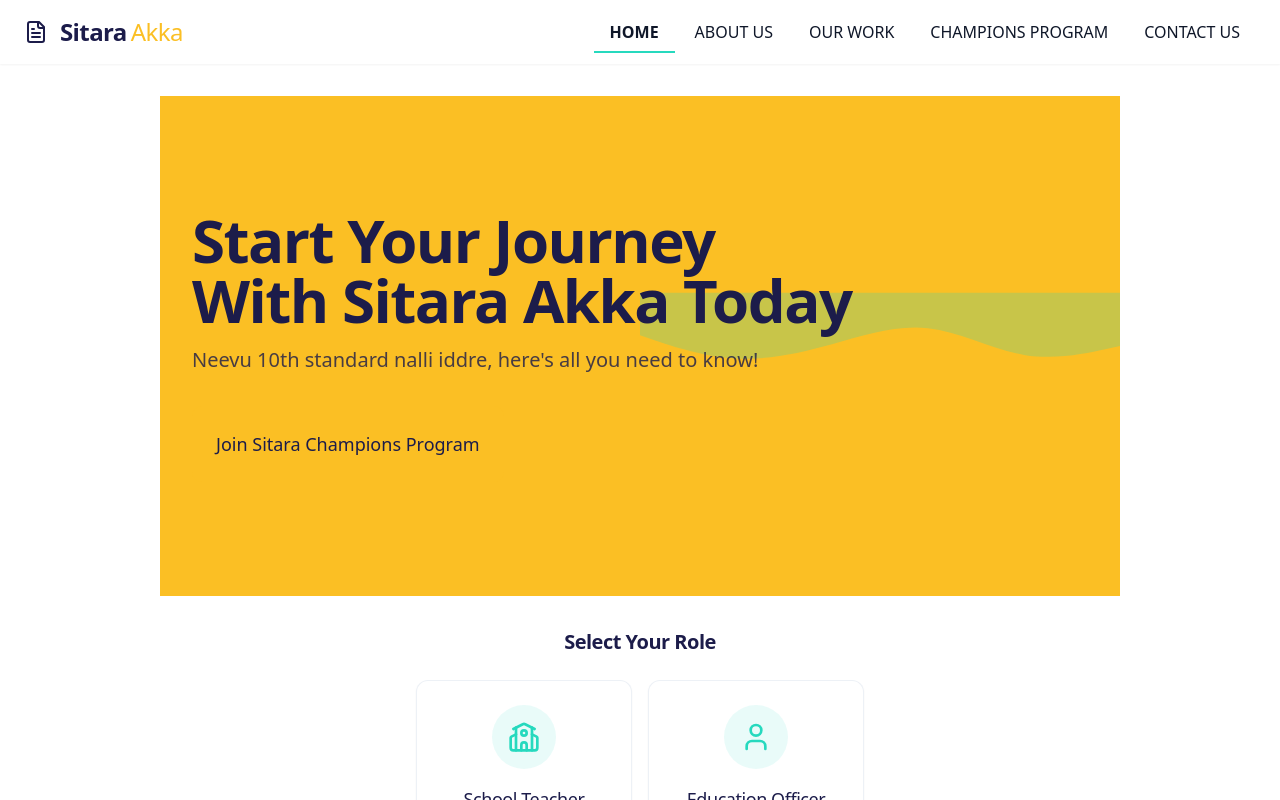
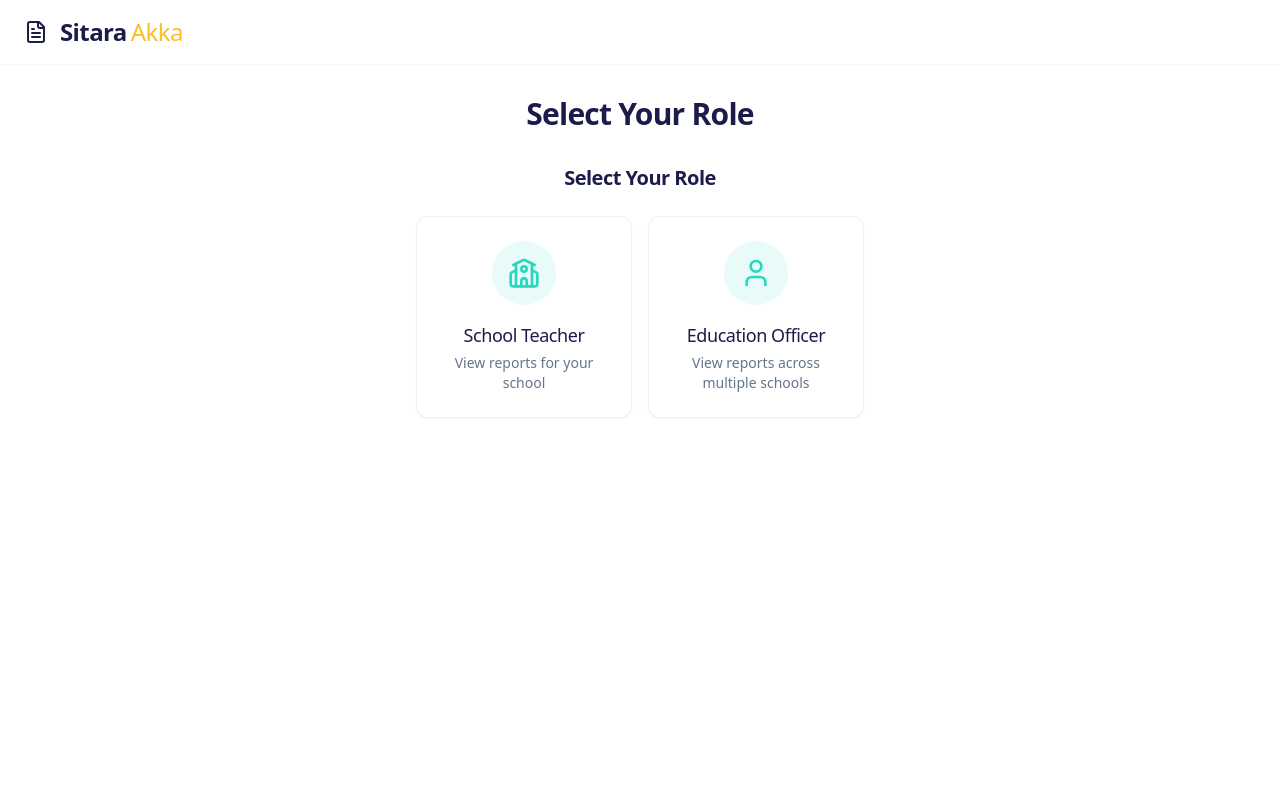
Before and after one commit to hemanshu16/schoolwise-generate, a React (Vite) app: page / in a window 1280 px wide. Shown: the top 800 px of the page. Built offline with nearby package versions, Linux system fonts and the light colour scheme.

Commit message:
Remove unnecessary UI elements
Remove yellow background from inputs and dropdowns, remove header and card sections from the main page, and remove navigation buttons from the header.

```diff
--- a/src/components/layout/Header.tsx
+++ b/src/components/layout/Header.tsx
@@ -1,8 +1,6 @@
 
 import { FileText } from "lucide-react";
 import { cn } from "@/lib/utils";
-import { NavigationMenu, NavigationMenuContent, NavigationMenuItem, NavigationMenuLink, NavigationMenuList, NavigationMenuTrigger, navigationMenuTriggerStyle } from "@/components/ui/navigation-menu";
-import { Link } from "react-router-dom";
 
 interface HeaderProps {
   className?: string;
@@ -18,36 +16,6 @@ const Header = ({ className }: HeaderProps) => {
           <span className="text-amber-400 font-medium ml-1">Akka</span>
         </h1>
       </div>
-
-      <NavigationMenu>
-        <NavigationMenuList className="hidden md:flex">
-          <NavigationMenuItem>
-            <Link to="/" className="nav-link active">
-              HOME
-            </Link>
-          </NavigationMenuItem>
-          <NavigationMenuItem>
-            <Link to="/" className="nav-link">
-              ABOUT US
-            </Link>
-          </NavigationMenuItem>
-          <NavigationMenuItem>
-            <Link to="/" className="nav-link">
-              OUR WORK
-            </Link>
-          </NavigationMenuItem>
-          <NavigationMenuItem>
-            <Link to="/" className="nav-link">
-              CHAMPIONS PROGRAM
-            </Link>
-          </NavigationMenuItem>
-          <NavigationMenuItem>
-            <Link to="/" className="nav-link">
-              CONTACT US
-            </Link>
-          </NavigationMenuItem>
-        </NavigationMenuList>
-      </NavigationMenu>
     </header>
   );
 };
--- a/src/components/ui/dropdown-menu.tsx
+++ b/src/components/ui/dropdown-menu.tsx
@@ -1,3 +1,4 @@
+
 import * as React from "react"
 import * as DropdownMenuPrimitive from "@radix-ui/react-dropdown-menu"
 import { Check, ChevronRight, Circle } from "lucide-react"
@@ -45,7 +46,7 @@ const DropdownMenuSubContent = React.forwardRef<
   <DropdownMenuPrimitive.SubContent
     ref={ref}
     className={cn(
-      "z-50 min-w-[8rem] overflow-hidden rounded-md border bg-popover p-1 text-popover-foreground shadow-lg data-[state=open]:animate-in data-[state=closed]:animate-out data-[state=closed]:fade-out-0 data-[state=open]:fade-in-0 data-[state=closed]:zoom-out-95 data-[state=open]:zoom-in-95 data-[side=bottom]:slide-in-from-top-2 data-[side=left]:slide-in-from-right-2 data-[side=right]:slide-in-from-left-2 data-[side=top]:slide-in-from-bottom-2",
+      "z-50 min-w-[8rem] overflow-hidden rounded-md border bg-white p-1 text-foreground shadow-lg data-[state=open]:animate-in data-[state=closed]:animate-out data-[state=closed]:fade-out-0 data-[state=open]:fade-in-0 data-[state=closed]:zoom-out-95 data-[state=open]:zoom-in-95 data-[side=bottom]:slide-in-from-top-2 data-[side=left]:slide-in-from-right-2 data-[side=right]:slide-in-from-left-2 data-[side=top]:slide-in-from-bottom-2",
       className
     )}
     {...props}
@@ -63,7 +64,7 @@ const DropdownMenuContent = React.forwardRef<
       ref={ref}
       sideOffset={sideOffset}
       className={cn(
-        "z-50 min-w-[8rem] overflow-hidden rounded-md border bg-popover p-1 text-popover-foreground shadow-md data-[state=open]:animate-in data-[state=closed]:animate-out data-[state=closed]:fade-out-0 data-[state=open]:fade-in-0 data-[state=closed]:zoom-out-95 data-[state=open]:zoom-in-95 data-[side=bottom]:slide-in-from-top-2 data-[side=left]:slide-in-from-right-2 data-[side=right]:slide-in-from-left-2 data-[side=top]:slide-in-from-bottom-2",
+        "z-50 min-w-[8rem] overflow-hidden rounded-md border bg-white p-1 text-foreground shadow-md data-[state=open]:animate-in data-[state=closed]:animate-out data-[state=closed]:fade-out-0 data-[state=open]:fade-in-0 data-[state=closed]:zoom-out-95 data-[state=open]:zoom-in-95 data-[side=bottom]:slide-in-from-top-2 data-[side=left]:slide-in-from-right-2 data-[side=right]:slide-in-from-left-2 data-[side=top]:slide-in-from-bottom-2",
         className
       )}
       {...props}
--- a/src/components/ui/input.tsx
+++ b/src/components/ui/input.tsx
@@ -1,3 +1,4 @@
+
 import * as React from "react"
 
 import { cn } from "@/lib/utils"
@@ -8,7 +9,7 @@ const Input = React.forwardRef<HTMLInputElement, React.ComponentProps<"input">>(
       <input
         type={type}
         className={cn(
-          "flex h-10 w-full rounded-md border border-input bg-background px-3 py-2 text-base ring-offset-background file:border-0 file:bg-transparent file:text-sm file:font-medium file:text-foreground placeholder:text-muted-foreground focus-visible:outline-none focus-visible:ring-2 focus-visible:ring-ring focus-visible:ring-offset-2 disabled:cursor-not-allowed disabled:opacity-50 md:text-sm",
+          "flex h-10 w-full rounded-md border border-input bg-white px-3 py-2 text-base ring-offset-background file:border-0 file:bg-transparent file:text-sm file:font-medium file:text-foreground placeholder:text-muted-foreground focus-visible:outline-none focus-visible:ring-2 focus-visible:ring-ring focus-visible:ring-offset-2 disabled:cursor-not-allowed disabled:opacity-50 md:text-sm",
           className
         )}
         ref={ref}
--- a/src/components/ui/select.tsx
+++ b/src/components/ui/select.tsx
@@ -1,3 +1,4 @@
+
 import * as React from "react"
 import * as SelectPrimitive from "@radix-ui/react-select"
 import { Check, ChevronDown, ChevronUp } from "lucide-react"
@@ -17,7 +18,7 @@ const SelectTrigger = React.forwardRef<
   <SelectPrimitive.Trigger
     ref={ref}
     className={cn(
-      "flex h-10 w-full items-center justify-between rounded-md border border-input bg-background px-3 py-2 text-sm ring-offset-background placeholder:text-muted-foreground focus:outline-none focus:ring-2 focus:ring-ring focus:ring-offset-2 disabled:cursor-not-allowed disabled:opacity-50 [&>span]:line-clamp-1",
+      "flex h-10 w-full items-center justify-between rounded-md border border-input bg-white px-3 py-2 text-sm ring-offset-background placeholder:text-muted-foreground focus:outline-none focus:ring-2 focus:ring-ring focus:ring-offset-2 disabled:cursor-not-allowed disabled:opacity-50 [&>span]:line-clamp-1",
       className
     )}
     {...props}
@@ -73,7 +74,7 @@ const SelectContent = React.forwardRef<
     <SelectPrimitive.Content
       ref={ref}
       className={cn(
-        "relative z-50 max-h-96 min-w-[8rem] overflow-hidden rounded-md border bg-popover text-popover-foreground shadow-md data-[state=open]:animate-in data-[state=closed]:animate-out data-[state=closed]:fade-out-0 data-[state=open]:fade-in-0 data-[state=closed]:zoom-out-95 data-[state=open]:zoom-in-95 data-[side=bottom]:slide-in-from-top-2 data-[side=left]:slide-in-from-right-2 data-[side=right]:slide-in-from-left-2 data-[side=top]:slide-in-from-bottom-2",
+        "relative z-50 max-h-96 min-w-[8rem] overflow-hidden rounded-md border bg-white text-foreground shadow-md data-[state=open]:animate-in data-[state=closed]:animate-out data-[state=closed]:fade-out-0 data-[state=open]:fade-in-0 data-[state=closed]:zoom-out-95 data-[state=open]:zoom-in-95 data-[side=bottom]:slide-in-from-top-2 data-[side=left]:slide-in-from-right-2 data-[side=right]:slide-in-from-left-2 data-[side=top]:slide-in-from-bottom-2",
         position === "popper" &&
           "data-[side=bottom]:translate-y-1 data-[side=left]:-translate-x-1 data-[side=right]:translate-x-1 data-[side=top]:-translate-y-1",
         className
--- a/src/pages/Index.tsx
+++ b/src/pages/Index.tsx
@@ -1,3 +1,4 @@
+
 import { useState } from "react";
 import Header from "@/components/layout/Header";
 import Container from "@/components/layout/Container";
@@ -13,8 +14,6 @@ import { useDelayedMount } from "@/utils/animations";
 import { Dialog, DialogContent, DialogTitle } from "@/components/ui/dialog";
 import RoleSelector from "@/components/selection/RoleSelector";
 import OfficerAuth, { OfficerPermission } from "@/components/auth/OfficerAuth";
-import Hero from "@/components/home/Hero";
-import Steps from "@/components/home/Steps";
 
 const Index = () => {
   // User role state
@@ -139,16 +138,15 @@ const Index = () => {
       <Header />
 
       <main>
+        <Container className="py-8">
+          {/* Role Selector is always shown first */}
           {!userRole ? (
-          <Container className="py-8">
-            <Hero />
-            <div className="mt-8">
+            <div className="flex flex-col items-center justify-center">
+              <h2 className="text-3xl font-semibold text-center mb-8">Select Your Role</h2>
               <RoleSelector onSelectRole={handleRoleSelect} />
             </div>
-            <Steps />
-          </Container>
           ) : (
-          <Container className="py-8">
+            <>
               {/* Selection badges */}
               {(selectedDistrictId || selectedTalukaId || selectedSchoolId) && (
                 <div className="flex flex-wrap gap-2 mb-8 justify-center animate-fade-in">
@@ -201,16 +199,11 @@ const Index = () => {
                 </div>
               )}
 
-            {/* Content card */}
+              {/* Content area */}
               <div className={cn(
-              "frosted-glass p-6 max-w-2xl mx-auto",
+                "rounded-lg p-6 max-w-2xl mx-auto border shadow-sm",
                 isAuthenticated ? "md:max-w-4xl" : ""
               )}>
-              {/* Role Selection */}
-              {!userRole && (
-                <RoleSelector onSelectRole={handleRoleSelect} />
-              )}
-
                 {/* Authentication flows */}
                 {!isAuthenticated && userRole && (
                   <div className="space-y-8">
@@ -264,6 +257,28 @@ const Index = () => {
                         />
                       </div>
                     )}
+                  </div>
+                )}
+
+                {/* Report View */}
+                {isAuthenticated && currentAuthEntity && (
+                  <ReportView
+                    type={currentAuthEntity}
+                    name={
+                      currentAuthEntity === "district"
+                        ? selectedDistrict?.name || ""
+                        : currentAuthEntity === "taluka"
+                          ? selectedTaluka?.name || ""
+                          : selectedSchool?.name || ""
+                    }
+                    examName={examName}
+                  />
+                )}
+              </div>
+            </>
+          )}
+        </Container>
+      </main>
 
       {/* Authentication Modals */}
       <Dialog open={showAuthModal} onOpenChange={setShowAuthModal}>
@@ -293,27 +308,6 @@ const Index = () => {
         </DialogContent>
       </Dialog>
     </div>
-              )}
-
-              {/* Report View */}
-              {isAuthenticated && currentAuthEntity && (
-                <ReportView
-                  type={currentAuthEntity}
-                  name={
-                    currentAuthEntity === "district"
-                      ? selectedDistrict?.name || ""
-                      : currentAuthEntity === "taluka"
-                        ? selectedTaluka?.name || ""
-                        : selectedSchool?.name || ""
-                  }
-                  examName={examName}
-                />
-              )}
-            </div>
-          </Container>
-        )}
-      </main>
-    </div>
   );
 };
 
```
Lines whose indentation alone changed are shown as unchanged.
